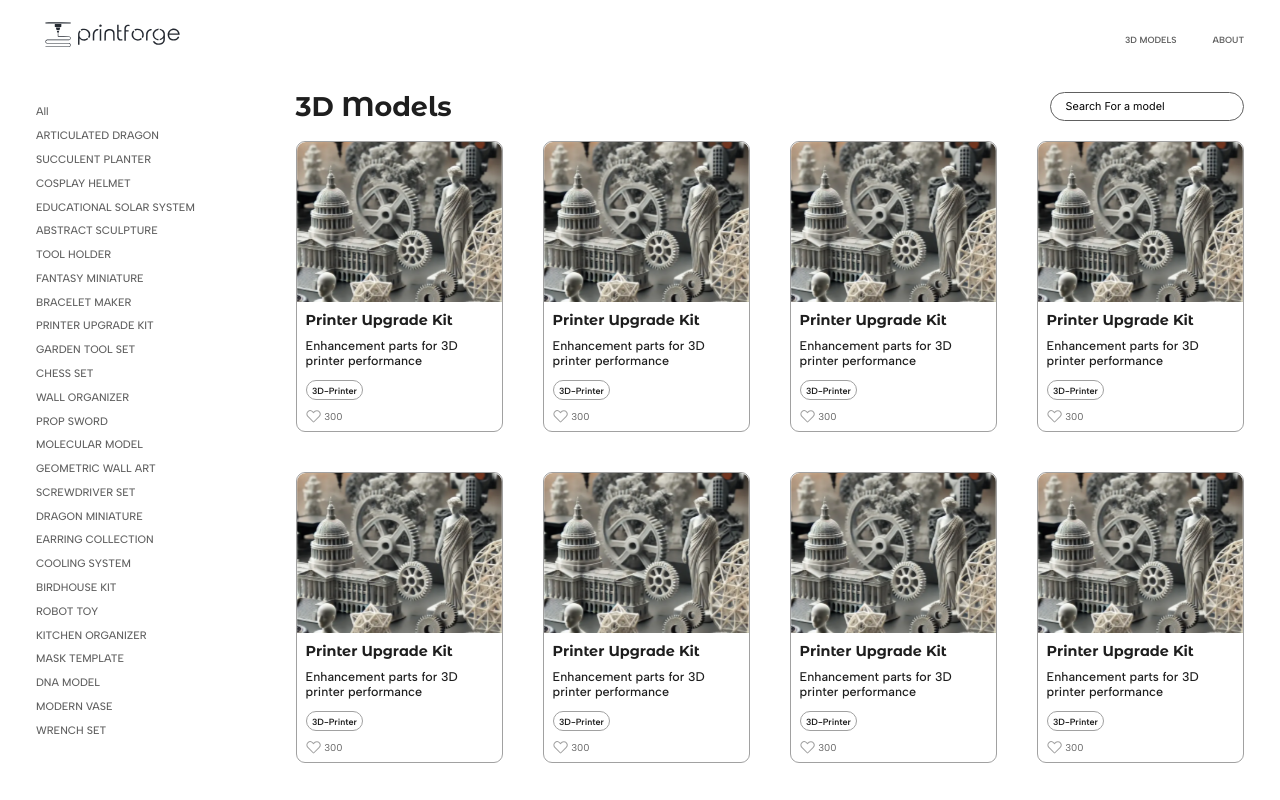
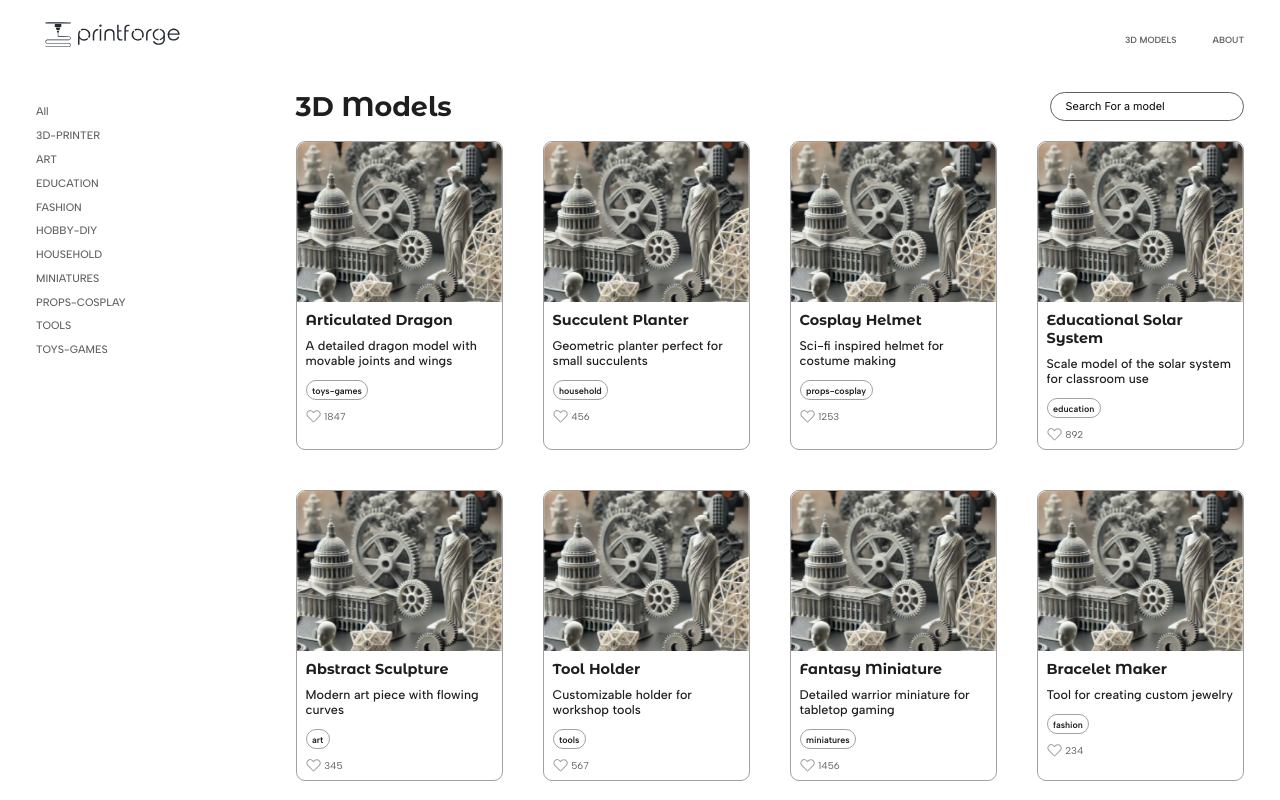
Before and after one commit to Anthony-19/Print-Forge, a Next.js app: page /3d-models in a window 1280 px wide. Shown: the top 800 px of the page. Built offline with nearby package versions, Linux system fonts and the light colour scheme.

Commit message:
i applied dynamic routing on my 3d model

```diff
--- a/src/app/3d-models/[id]/page.jsx
+++ /dev/null
@@ -1,4 +0,0 @@
-export default async function ModalPage({params}){
-    console.log(params)
-    return <div>Modal Page {params.id}</div>
-}
--- a/src/app/3d-models/layout.jsx
+++ b/src/app/3d-models/layout.jsx
@@ -8,6 +8,9 @@ export default async function ModelLayout({ children }) {
     // const data = await fetch('http://localhost:3000/api/3d-models', { cache: 'no-store' });
     // const response = await data.json()
     const response = data
+    const resp = [...new Set(response.map(item => item.category))]
+    const res = resp.sort((a, b) => a.localeCompare(b));
+    console.log(res)
   return (
         <section className={styles.modelLayoutContainer}>
           <div className={styles.modelContainer}>
@@ -16,42 +19,13 @@ export default async function ModelLayout({ children }) {
                 <li >
                     <Link href="/3d-models" className={styles.categoryLink}>All</Link>
                 </li>
-                {response.map((item) => (
-                <li key={item.id}>
-                    <Link href={`/3d-models/${item.id}`} className={styles.categoryLink}>{item.name.toUpperCase()}</Link>
+                {res.map((item) => (
+                <li key={item}>
+                    <Link href={`/3d-models/${item}`} className={styles.categoryLink}>{item.toUpperCase()}</Link>
                 </li>
 
                 ))}
-                <li >
-                    <Link href="/3d-models/category1" className={styles.categoryLink}>All</Link>
-                </li>
-                <li>
-                    <Link href="/3d-models/category2" className={styles.categoryLink}>3D PRINTER</Link>
-                </li>
-                <li>
-                    <Link href="/3d-models/category3" className={styles.categoryLink}>ART</Link>
-                </li>
-                 <li>
-                    <Link href="/3d-models/category3" className={styles.categoryLink}>EDUCATION</Link>
-                </li>
-                 <li>
-                    <Link href="/3d-models/category3" className={styles.categoryLink}>FASHION</Link>
-                </li>
-                 <li>
-                    <Link href="/3d-models/category3" className={styles.categoryLink}>HOBBY & DIY</Link>
-                </li>
-                <li>
-                    <Link href="/3d-models/category3" className={styles.categoryLink}>HOUSEHOLD</Link>
-                </li>
-                <li>
-                    <Link href="/3d-models/category3" className={styles.categoryLink}>MANIATURES</Link>
-                </li>
-                <li>
-                    <Link href="/3d-models/category3" className={styles.categoryLink}>TOOLS</Link>
-                </li>
-                 <li>
-                    <Link href="/3d-models/category3" className={styles.categoryLink}>TOYS & GAMES</Link>
-                </li>
+
                </ul>
             </section>
             {children}
--- a/src/app/3d-models/page.jsx
+++ b/src/app/3d-models/page.jsx
@@ -2,8 +2,10 @@ import React from 'react'
 import Image from 'next/image'
 import Form from 'next/form'
 import styles from './page.module.css'
+import data from '../data/data.json'
 
 function ModelPage() {
+    const response = data
   return (
     <div style={{
         fontSize: '1rem'
@@ -20,7 +22,37 @@ function ModelPage() {
             </Form>
         </section>
         <section className={styles.categoryCardContainer}>
+              {response && response.map((item) =>(
+                   <div key={item.id} className={styles.categoryCard}>
+
+                <Image
+                    src="/about-hero-image.svg"
+                    alt="3D Model"
+                    className={styles.cardImage}
+                    width={300}
+                    height={300}
+                    priority
+                />
+                <div className={styles.categoryCardBody}>
+                    <h3 className={styles.cardTitle}>{item.name}</h3>
+                    <p className={styles.cardDescription}>{item.description}</p>
+                    <button className={styles.cardCategory}>{item.category}</button>
+                    <div className={styles.reactionContainer}>
+                        <Image
+                            src="/love-reaction.svg"
+                            alt="Reaction"
+                            width={100}
+                            height={100}
+                            className={styles.reactionImage}
+                        />
+                        <p className={styles.numberReaction}>{item.likes}</p>
+                    </div>
+                </div>
+            </div>
+                ))}
+
             <div className={styles.categoryCard}>
+
                 <Image
                     src="/about-hero-image.svg"
                     alt="3D Model"
--- a/src/app/3d-models/page.module.css
+++ b/src/app/3d-models/page.module.css
@@ -30,6 +30,8 @@
   position: fixed;
   top: 100px;
   height: 80vh;
+  width: 100%;
+  max-width: 200px;
   overflow-y: auto;
    /* Firefox */
    /* scrollbar-width: none;
@@ -81,13 +83,15 @@
   justify-content: center;
   align-items: center;
   cursor: pointer;
+
 }
 
 .categoryCard {
   width: 100%;
   border-radius: 0.5rem;
   border: 1px solid #a1a1a1;
-  /* max-width: 220px; */
+  height: 100%;
+  max-height: 310px;
 }
 .categoryCardBody {
   padding: 0.2rem 0.5rem;
@@ -221,6 +225,7 @@
     padding-bottom: 0.7rem;
 
     width: 100%;
+    max-width: 100%;
      height: 5vh;
     overflow-y: auto;
     scrollbar-width: none; /* Firefox */
```
Also changed, not shown: src/app/3d-models/[category]/page.jsx (added, +60 -0 lines).
